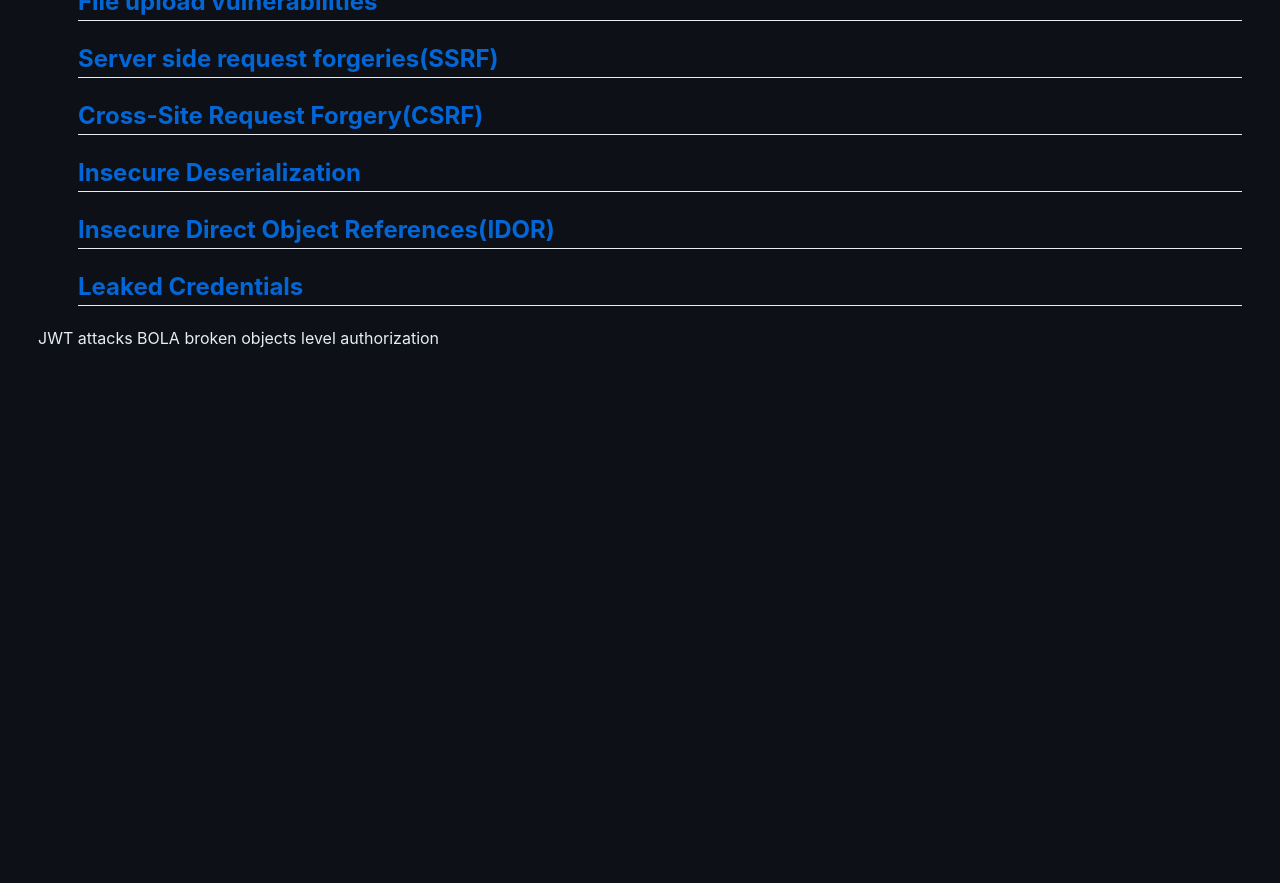
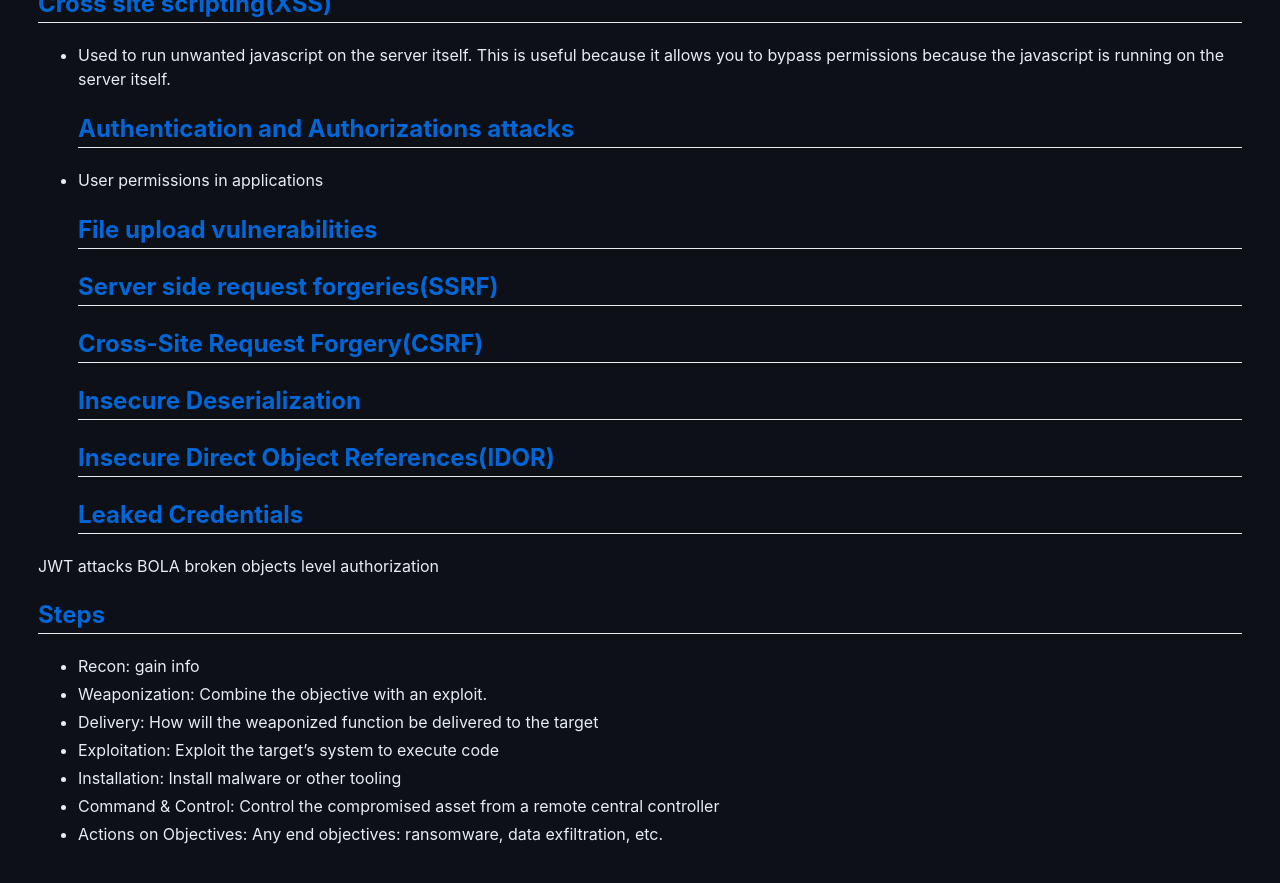
Before and after one commit to ryansheehy0/Cheat_Sheets, a Jekyll site: the page built from Bug_Bounties/bug_bounties.md, in a window 1280 px wide and 900 px high, scrolled down 2217 px. Shown: the top 883 px of the window. Built offline with Jekyll 4.4.1, drawn with Linux system fonts in a browser that asks for light colours; our own code applies the rules of GitHub Pages for plain Markdown files; before the commit the page ends 2621 px from its top, so only the background shows below that; some of the changed text lies outside the part shown.

Commit message:
Adds some bug bounty files.

```diff
--- a/Bug_Bounties/bug_bounties.md
+++ b/Bug_Bounties/bug_bounties.md
@@ -7,22 +7,23 @@
 <!-- TOC -->
 
 - [Javascript Bug Bounties](#javascript-bug-bounties)
-  - [Table of Contents](#table-of-contents)
-  - [Rules](#rules)
-  - [Links](#links)
-  - [Places to look](#places-to-look)
-  - [How to find the source code?](#how-to-find-the-source-code)
-  - [Static Analysis Security TestingSAST tools](#static-analysis-security-testingsast-tools)
-  - [Useful Terms](#useful-terms)
-  - [SQL Injection](#sql-injection)
-  - [Cross site scriptingXSS](#cross-site-scriptingxss)
-  - [Authentication and Authorizations attacks](#authentication-and-authorizations-attacks)
-  - [File upload vulnerabilities](#file-upload-vulnerabilities)
-  - [Server side request forgeriesSSRF](#server-side-request-forgeriesssrf)
-  - [Cross-Site Request ForgeryCSRF](#cross-site-request-forgerycsrf)
-  - [Insecure Deserialization](#insecure-deserialization)
-  - [Insecure Direct Object ReferencesIDOR](#insecure-direct-object-referencesidor)
-  - [Leaked Credentials](#leaked-credentials)
+	- [Table of Contents](#table-of-contents)
+	- [Rules](#rules)
+	- [Links](#links)
+	- [Places to look](#places-to-look)
+	- [How to find the source code?](#how-to-find-the-source-code)
+	- [Static Analysis Security TestingSAST tools](#static-analysis-security-testingsast-tools)
+	- [Useful Terms](#useful-terms)
+	- [SQL Injection](#sql-injection)
+	- [Cross site scriptingXSS](#cross-site-scriptingxss)
+	- [Authentication and Authorizations attacks](#authentication-and-authorizations-attacks)
+	- [File upload vulnerabilities](#file-upload-vulnerabilities)
+	- [Server side request forgeriesSSRF](#server-side-request-forgeriesssrf)
+	- [Cross-Site Request ForgeryCSRF](#cross-site-request-forgerycsrf)
+	- [Insecure Deserialization](#insecure-deserialization)
+	- [Insecure Direct Object ReferencesIDOR](#insecure-direct-object-referencesidor)
+	- [Leaked Credentials](#leaked-credentials)
+	- [Steps](#steps)
 
 <!-- /TOC -->
 
@@ -30,6 +31,15 @@
 - Testing for vulnerabilities should not degrade, damage, or destroy(No DDOS)
 - Report vulnerabilities without any conditions attached
 - Do not share any vulnerabilities to 3rd parties
+
+- Production servers are off-limits.
+
+- Certain links are out of scope
+- System downtime is not permitted under any circumstances.
+  - Any form of DDoS or DoS is prohibited.
+  - Use of any harmful malware is prohibited; this includes ransomware and other variations
+- Exfiltration of Personal Identifiable Information(PII) is prohibited.
+
 
 ## [Links](#table-of-contents)
 - https://www.hackerone.com/
@@ -83,3 +93,12 @@
 
 JWT attacks
 BOLA broken objects level authorization
+
+## [Steps](#table-of-contents)
+- Recon: gain info
+- Weaponization: Combine the objective with an exploit.
+- Delivery: How will the weaponized function be delivered to the target
+- Exploitation: Exploit the target's system to execute code
+- Installation: Install malware or other tooling
+- Command & Control: Control the compromised asset from a remote central controller
+- Actions on Objectives: Any end objectives: ransomware, data exfiltration, etc.
```
Also changed, not shown: Bug_Bounties/cybersecurity_curriculum.md (added, +25 -0 lines), Bug_Bounties/netwroking.md (added, +26 -0 lines), Bug_Bounties/nmap.md (added, +12 -0 lines), React/react_hooks.md (+21 -0 lines).
